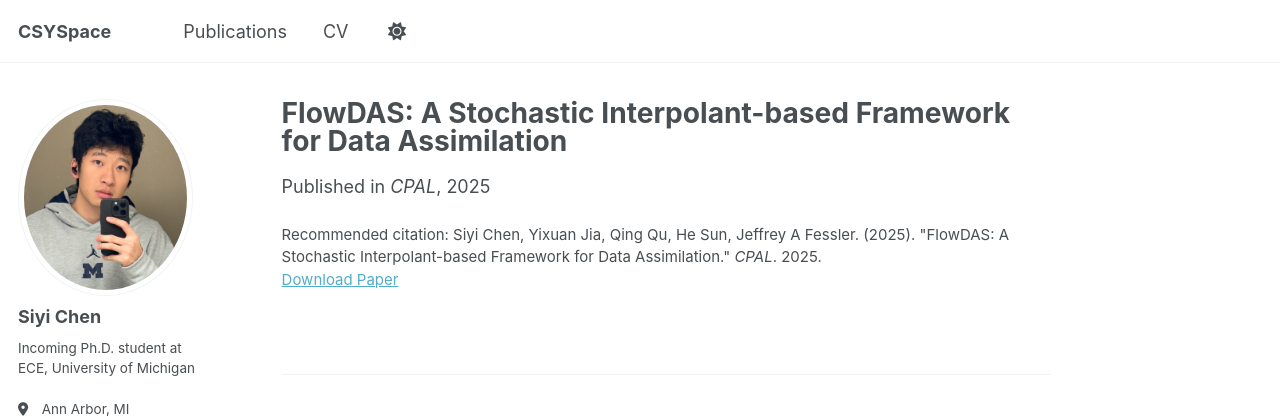
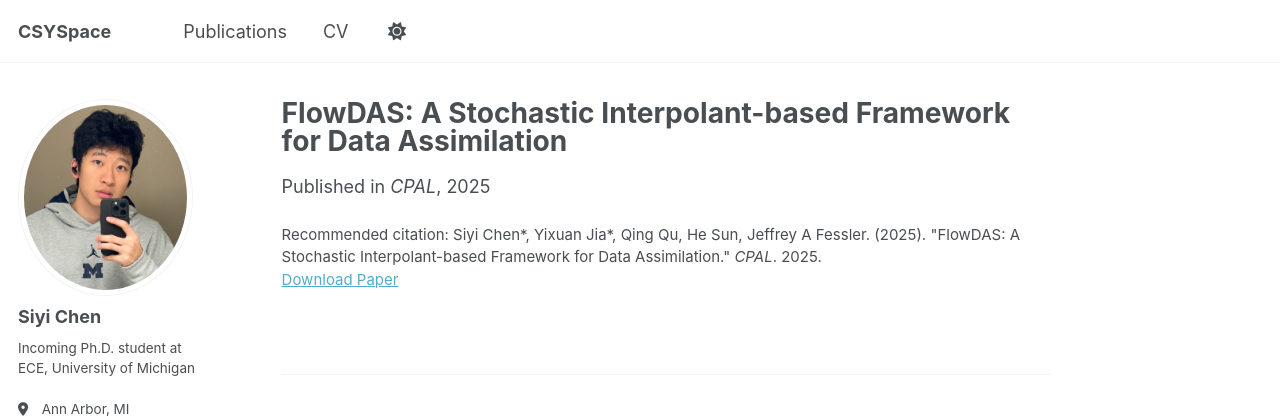
Before and after one commit to csy2077/siyichen.github.io, a Jekyll site: the page built from _publications/Flowdas.md, in a window 1280 px wide and 975 px high. Shown: the top 418 px of the window. Built offline with Jekyll 4.4.1, drawn with Linux system fonts in a browser that asks for light colours; some web fonts are replaced.

```diff
--- a/_publications/Flowdas.md
+++ b/_publications/Flowdas.md
@@ -9,5 +9,5 @@ venue: 'CPAL'
 # slidesurl: 'http://academicpages.github.io/files/slides1.pdf'
 paperurl: 'https://arxiv.org/abs/2501.16642'
 # bibtexurl: 'http://academicpages.github.io/files/bibtex1.bib'
-citation: 'Siyi Chen, Yixuan Jia, Qing Qu, He Sun, Jeffrey A Fessler. (2025). &quot;FlowDAS: A Stochastic Interpolant-based Framework for Data Assimilation.&quot; <i>CPAL</i>. 2025.'
+citation: 'Siyi Chen*, Yixuan Jia*, Qing Qu, He Sun, Jeffrey A Fessler. (2025). &quot;FlowDAS: A Stochastic Interpolant-based Framework for Data Assimilation.&quot; <i>CPAL</i>. 2025.'
 ---
```
